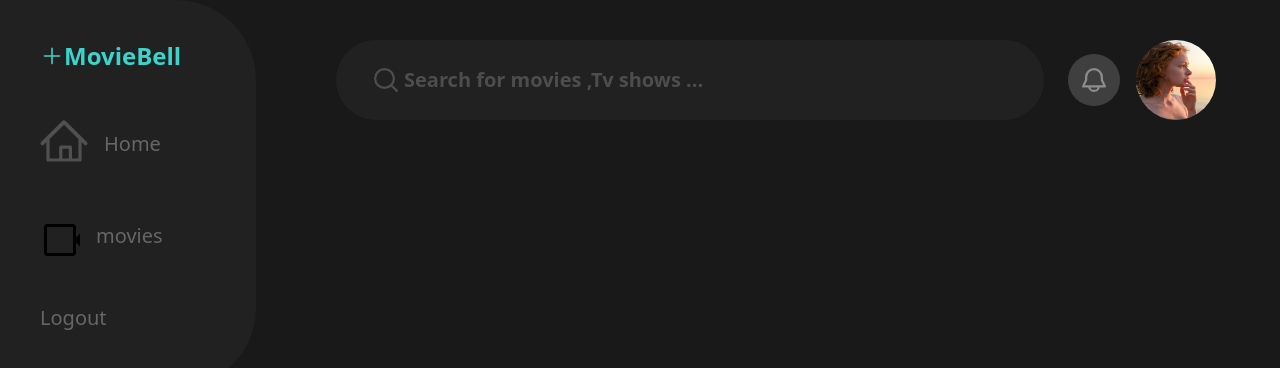
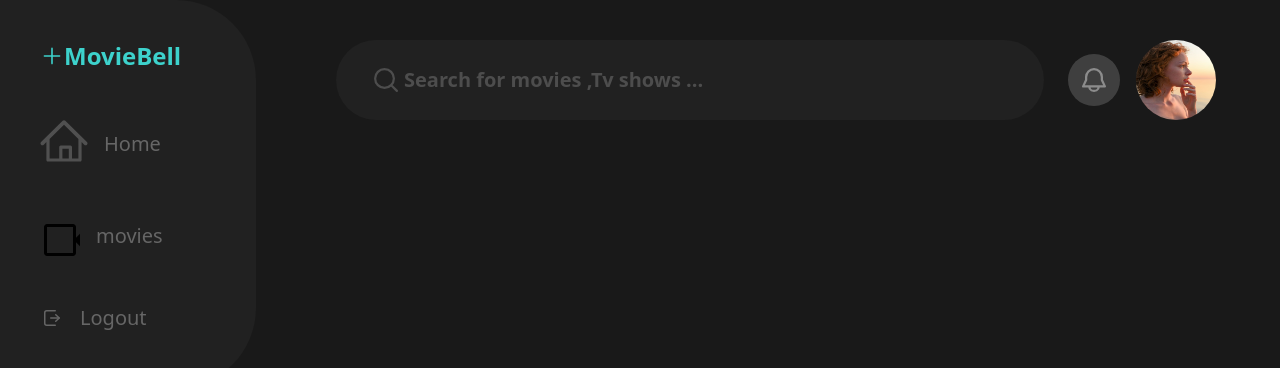
Before and after one commit to sharibeast/movie-app, a React (Vite) app: page /results in a window 1280 px wide. Shown: the top 368 px of the page. Built offline with nearby package versions, Linux system fonts and the light colour scheme.

Commit message:
Add mobile navigation

```diff
--- /dev/null
+++ b/src/components/atoms/icons/LogoutIcon.tsx
@@ -0,0 +1,11 @@
+import React from 'react'
+
+export default function LogoutIcon() {
+  return (
+    <svg width="24" height="24" fill="none" viewBox="0 0 24 24">
+      <path stroke="currentColor" strokeLinecap="round" strokeLinejoin="round" strokeWidth="1.5" d="M15.75 8.75L19.25 12L15.75 15.25"></path>
+      <path stroke="currentColor" strokeLinecap="round" strokeLinejoin="round" strokeWidth="1.5" d="M19 12H10.75"></path>
+      <path stroke="currentColor" strokeLinecap="round" strokeLinejoin="round" strokeWidth="1.5" d="M15.25 4.75H6.75C5.64543 4.75 4.75 5.64543 4.75 6.75V17.25C4.75 18.3546 5.64543 19.25 6.75 19.25H15.25"></path>
+    </svg>
+  )
+}
--- a/src/components/organisms/Recommendation.tsx
+++ b/src/components/organisms/Recommendation.tsx
@@ -1,13 +1,18 @@
 import { useQuery } from '@tanstack/react-query'
 import React, { useState } from 'react'
-import { Link, useNavigate } from 'react-router-dom'
+import { Link, useLocation, useNavigate } from 'react-router-dom'
 import { getPopularMovies, getUpcomingMovies } from '../../api'
+import { GlowLink } from '../../pages/Home'
 import ExclamationIcon from '../atoms/icons/ExclamationIcon'
+import HomeIcon from '../atoms/icons/HomeIcon'
+import LogoutIcon from '../atoms/icons/LogoutIcon'
 import MenuIcon from '../atoms/icons/MenuIcon'
 import PlayIcon from '../atoms/icons/PlayIcon'
 import SearchIcon from '../atoms/icons/SearchIcon'
 import SettingIcon from '../atoms/icons/SettingIcon'
 import Loader from '../atoms/Loader'
+import { StyledLogo } from '../atoms/Logo'
+import VideoCameraIcon from '../atoms/VideoCameraIcon'
 import MovieSearchInput from '../molecules/MovieSearchInput'
 
 
@@ -98,6 +103,8 @@ export const MovieCard = ({ src, alt }: MovieProps) => {
 
 export const SearchInputBar = () => {
   const [open, setOpen] = useState(false)
+  const location = useLocation()
+  const match = location.pathname
   return (
     <>
       <div className='flex justify-between mb-8 gap-6'>
@@ -123,7 +130,19 @@ export const SearchInputBar = () => {
       {/* mobile nav */}
       {
         open ? (
-          <div onClick={() => setOpen(!open)} className='bg-black w-3/5 sm:w-[400px] h-screen z-10 absolute top-0 -mx-4'>
+          <div onClick={() => setOpen(!open)} className='bg-primary-bg p-6 w-3/5 sm:w-[400px] h-screen z-10 absolute top-0 -mx-4'>
+            <StyledLogo />
+
+            <ul className='flex flex-col gap-4 p-4  mt-8'>
+              <GlowLink icon={<HomeIcon active={match === '/'} />} to={"/"}>
+                Home
+              </GlowLink>
+              <GlowLink icon={<VideoCameraIcon active={match === '/movies'} />} to={"/movies"}>
+                movies
+              </GlowLink>
+              {/* <GlowLink  icon={<TvSeriesIcon />} to={"/tvseries"}>Tv series</GlowLink> */}
+              <GlowLink icon={<LogoutIcon />} to={"/signup"}>Logout</GlowLink>
+            </ul>
 
           </div>
         ) : null
--- a/src/pages/Home.tsx
+++ b/src/pages/Home.tsx
@@ -4,6 +4,7 @@ import { useLocation, Link, Outlet, useNavigate } from 'react-router-dom'
 import { getPopularMovies, getUpcomingMovies } from '../api'
 import ExclamationIcon from '../components/atoms/icons/ExclamationIcon'
 import HomeIcon from '../components/atoms/icons/HomeIcon'
+import LogoutIcon from '../components/atoms/icons/LogoutIcon'
 import PlayIcon from '../components/atoms/icons/PlayIcon'
 import TvSeriesIcon from '../components/atoms/icons/TvSeriesIcon'
 import Loader from '../components/atoms/Loader'
@@ -34,7 +35,7 @@ interface CustomLinkProps {
   to: string
   icon?: React.ReactNode
 }
-function GlowLink({ children, to, icon }: CustomLinkProps) {
+export function GlowLink({ children, to, icon }: CustomLinkProps) {
   const location = useLocation()
   const match = location.pathname === to
   return (
@@ -114,7 +115,7 @@ export const Navigation = () => {
           movies
         </GlowLink>
         {/* <GlowLink  icon={<TvSeriesIcon />} to={"/tvseries"}>Tv series</GlowLink> */}
-        <GlowLink to={"/signup"}>Logout</GlowLink>
+        <GlowLink icon={<LogoutIcon />} to={"/signup"}>Logout</GlowLink>
       </ul>
     </div>
   )
```
